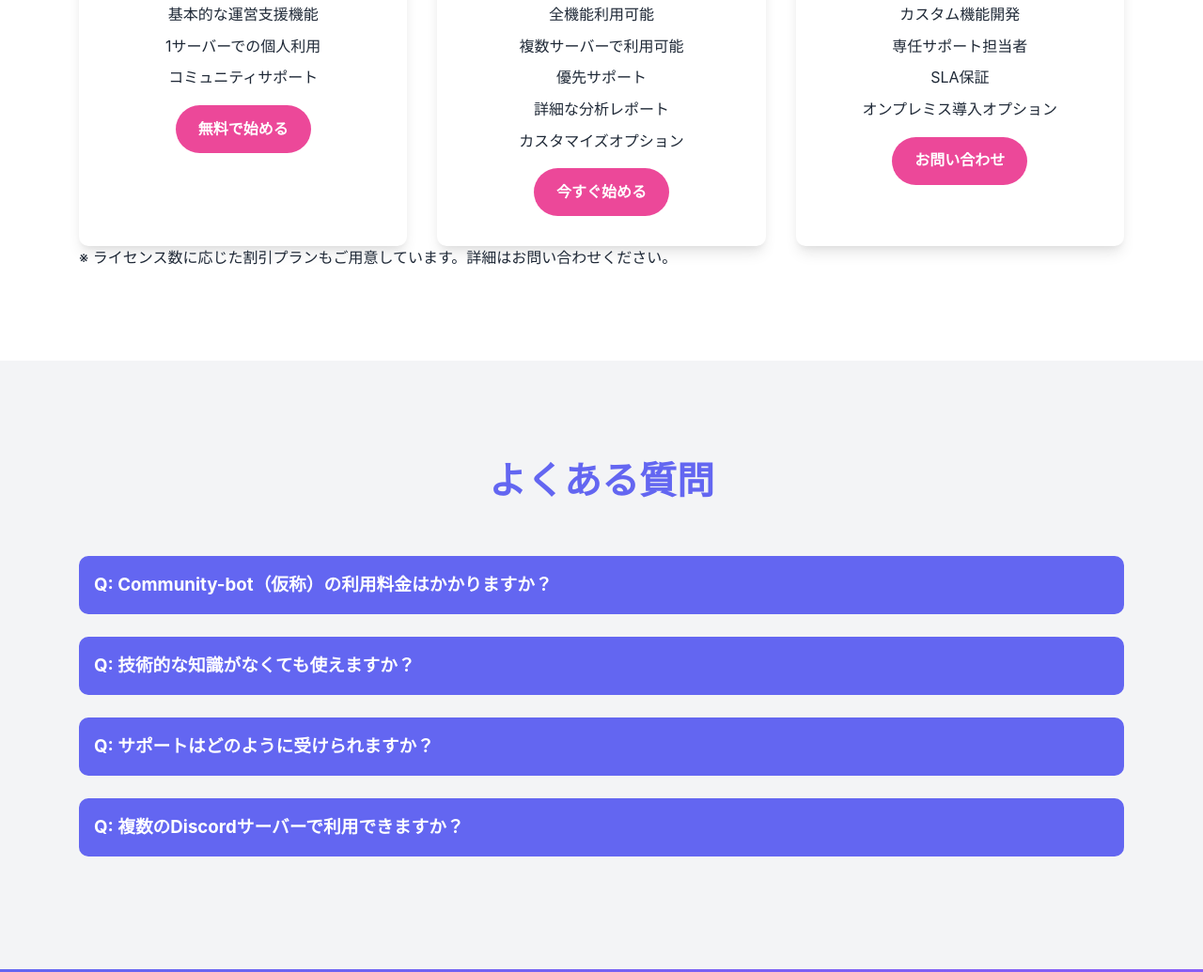
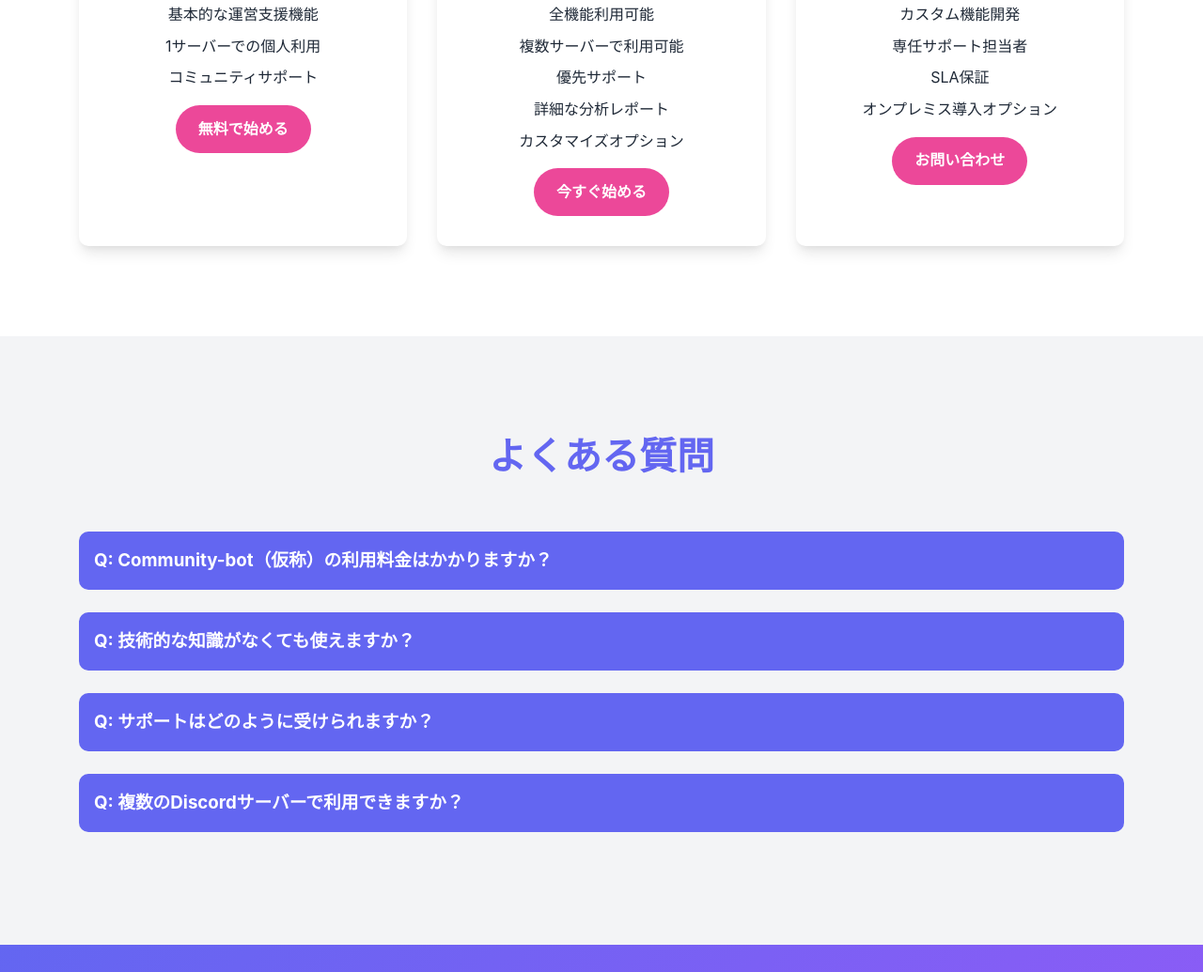
Before and after one commit to krmtrynsk/lp, a plain HTML site: page index.html in a window 1280 px wide. Shown: the part 1880-2915 px from the top of the page at 94% size. Drawn offline with Linux system fonts and the light colour scheme.

Commit message:
Update index.html

```diff
--- a/index.html
+++ b/index.html
@@ -397,9 +397,6 @@
                         <a href="#" class="cta-button">お問い合わせ</a>
                     </div>
                 </div>
-                <div class="pricing-note">
-                    <p>※ ライセンス数に応じた割引プランもご用意しています。詳細はお問い合わせください。</p>
-                </div>
             </div>
         </section>
 
```
